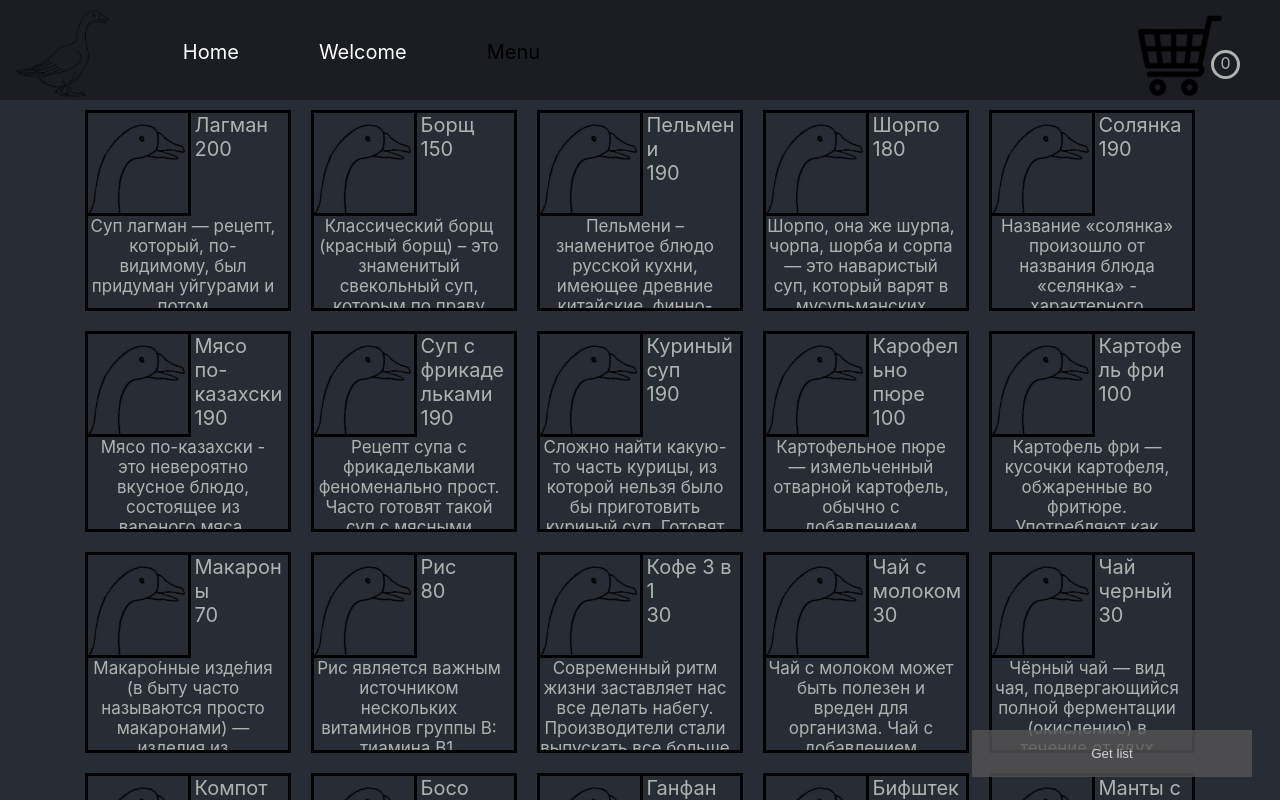
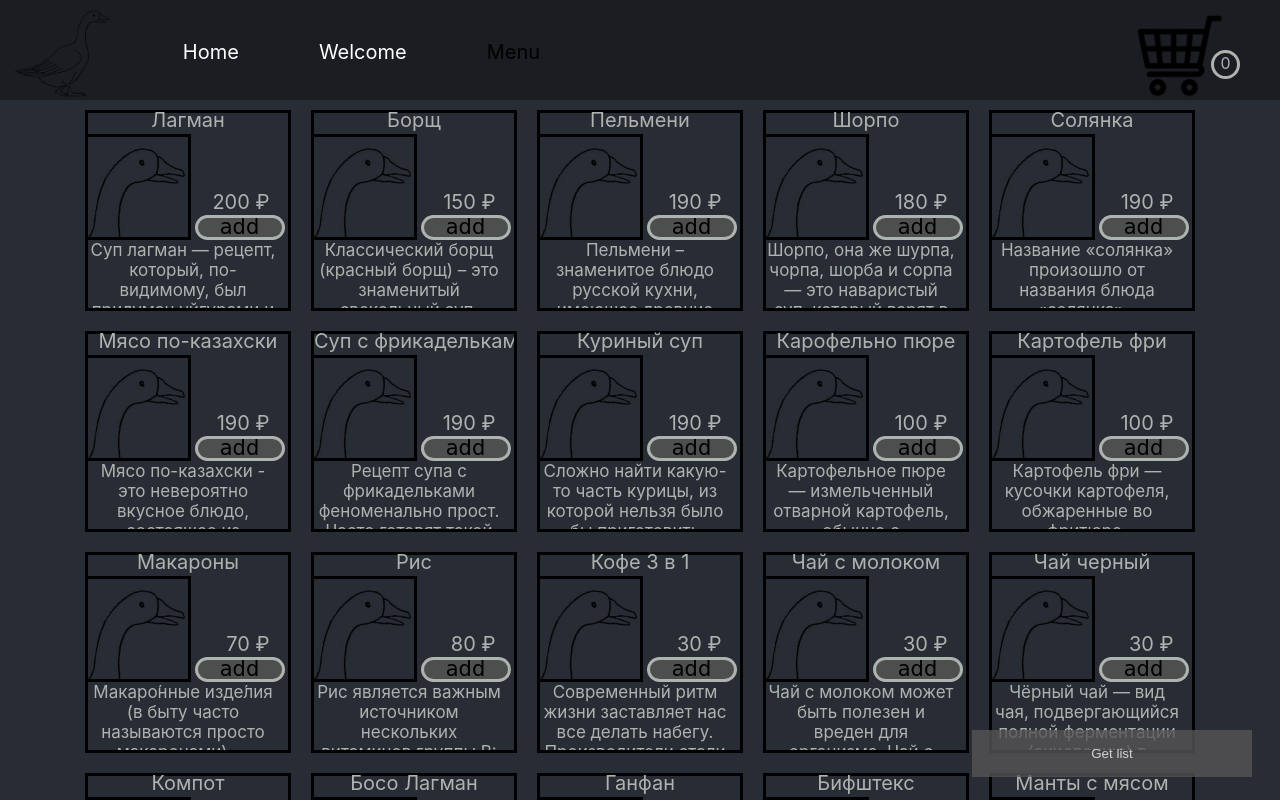
Before and after one commit to GoSSy4691/React-app_e-shop_GoSSy.link, a React (Create React App) app: page /menu in a window 1280 px wide. Built offline with nearby package versions, Linux system fonts and the light colour scheme.

Commit message:
feat: count booking food in menu

```diff
--- a/src/App.js
+++ b/src/App.js
@@ -15,7 +15,11 @@ function App(props) {
       <header className='appContainer'>
         <Route exact path='/' render={() => <Home/>}/>
         <Route exact path='/welcome' render={() => <Welcome/>}/>
-        <Route exact path='/menu' render={() => <Menu menuItems={props.menuItems}/>}/>
+        <Route exact path='/menu' render={() => <Menu
+          menuItems={props.menuItems}
+          shopCart={props.shopCart}
+          addFood={props.addFood}
+        />}/>
         <div>
           <ShowList/>
         </div>
--- /dev/null
+++ b/src/files/shop/shopCart.js
@@ -0,0 +1,10 @@
+let state = {
+  cart: []
+}
+
+export let addFood = (name) => {
+  state.cart.push(name)
+  console.log(state.cart)
+}
+
+export default state
--- a/src/mainPage/containers/menu/menu.js
+++ b/src/mainPage/containers/menu/menu.js
@@ -1,28 +1,37 @@
 import s from './menu.module.css';
 import emptyImg from '../../../files/img/noItem.png';
 import shopCart from '../../../files/img/shopCart.png';
+import render from '../../../render';
 
-function ShopCart() {
+function ShopCart(props) {
   return (
     <div className={s.topBar}>
       <img src={shopCart} className={s.shopIco} alt={'shopCart'} onClick={() => console.log("go to shop")}/>
-      <div className={s.shopIcoCount}>0</div>
+      <div className={s.shopIcoCount}>{props.shopCart.length}</div>
     </div>
   );
+}
+
+function addToCart(name, addFood) {
+  addFood(name)
+  render()
 }
 
 function Menu(props) {
   return (
     <div className={s.showRoom}>
-      <ShopCart/>
+      <ShopCart shopCart={props.shopCart}/>
       {props.menuItems[0].items.menu.map(p =>
         <div className={s.foodElement} key={p.id}>
           <div className={s.item}>
             <img src={emptyImg} className={s.foodImg} alt={'logo'}/>
-            <div className={s.namePrice}>
+            <div className={s.name}>
               <li>{p.name}</li>
-              <li>{p.cost}</li>
             </div>
+            <div className={s.price}>
+              <li>{p.cost + ' ₽'}</li>
+            </div>
+            <button className={s.buyButton} onClick={() => addToCart(p.name, props.addFood)}>add</button>
             <div className={s.description}>
               <li>{p.description}</li>
             </div>
--- a/src/mainPage/containers/menu/menu.module.css
+++ b/src/mainPage/containers/menu/menu.module.css
@@ -18,8 +18,11 @@
     display: grid;
     height: 100%;
     grid-template-areas:
+            "D D"
             "A B"
+            "A G"
             "C C";
+    align-content: start;
 }
 
 .item:hover {
@@ -40,20 +43,47 @@
 .foodImg {
     grid-area: A;
     height: 100px;
+    border-top: black solid;
     border-bottom: black solid;
     border-right: black solid;
 }
 
-.namePrice {
+.name {
+    grid-area: D;
+    height: 20px;
+    width: 200px;
+    list-style-type: none;
+    padding-bottom: 6px;
+    margin-top: -5px;
+    overflow: hidden;
+    white-space: nowrap;
+}
+
+.price {
     grid-area: B;
-    height: 100px;
-    text-align: left;
     list-style-type: none;
-    inline-size: 90px;
-    overflow-wrap: break-word;
-    -webkit-hyphens: manual;
-    -ms-hyphens: manual;
-    hyphens: manual;
+    width: 75px;
+    height: 80px;
+    /*padding-left: 10px;*/
+    /*padding-right: 10px;*/
+    /*background: gold;*/
+    display: flex;
+    justify-content: flex-end;
+    align-items: flex-end;
+}
+
+.buyButton {
+    grid-area: G;
+    height: 25px;
+    width: 90px;
+    align-self: end;
+    border: solid #adb4b0;
+    border-radius: 20px;
+    background: #4d4f4e;
+    font-family: "Comic Sans MS", sans-serif;
+    font-size: 21px;
+    line-height: 11px;
+    cursor: url("https://cdn.custom-cursor.com/db/4129/32/arrow2402.png"), auto;
 }
 
 .description {
--- a/src/render.js
+++ b/src/render.js
@@ -4,12 +4,13 @@ import App from './App.js';
 import {BrowserRouter} from 'react-router-dom';
 
 import menuItems from './files/shop/shop.json';
+import shopCart, {addFood} from './files/shop/shopCart.js'
 
 let render = () => {
   ReactDOM.render(
     <React.StrictMode>
       <BrowserRouter>
-        <App menuItems={menuItems}/>
+        <App menuItems={menuItems} shopCart={shopCart.cart} addFood={addFood}/>
       </BrowserRouter>
     </React.StrictMode>,
     document.getElementById('root')
```
